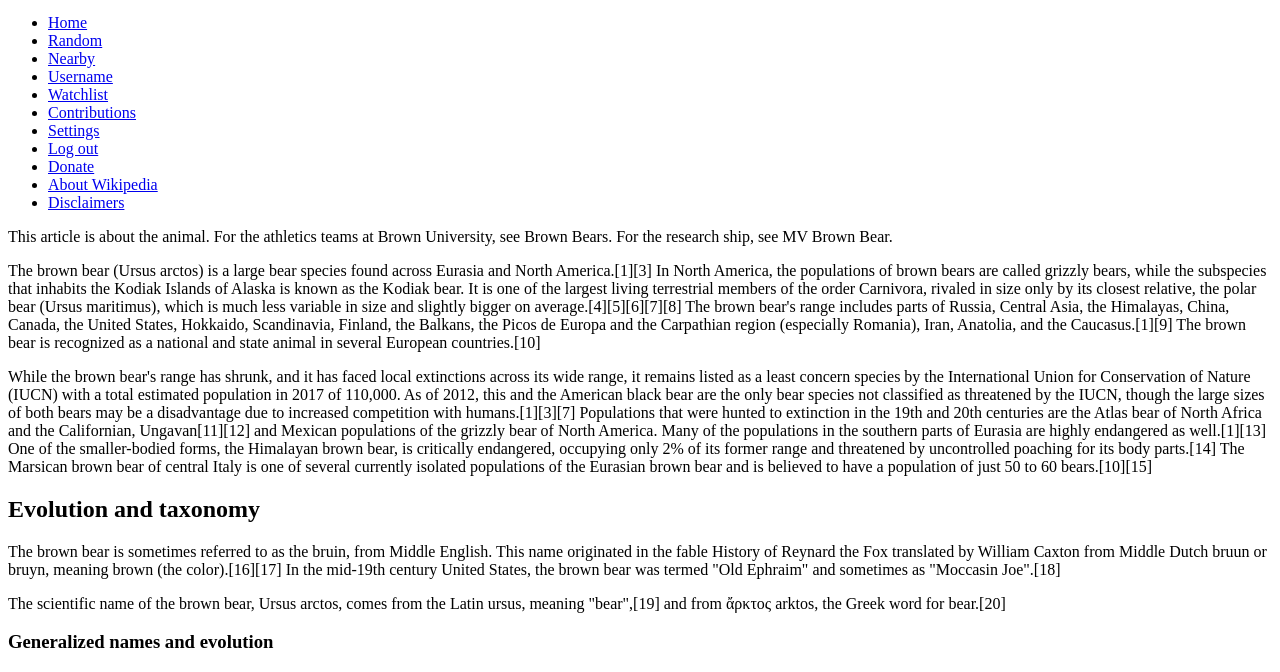
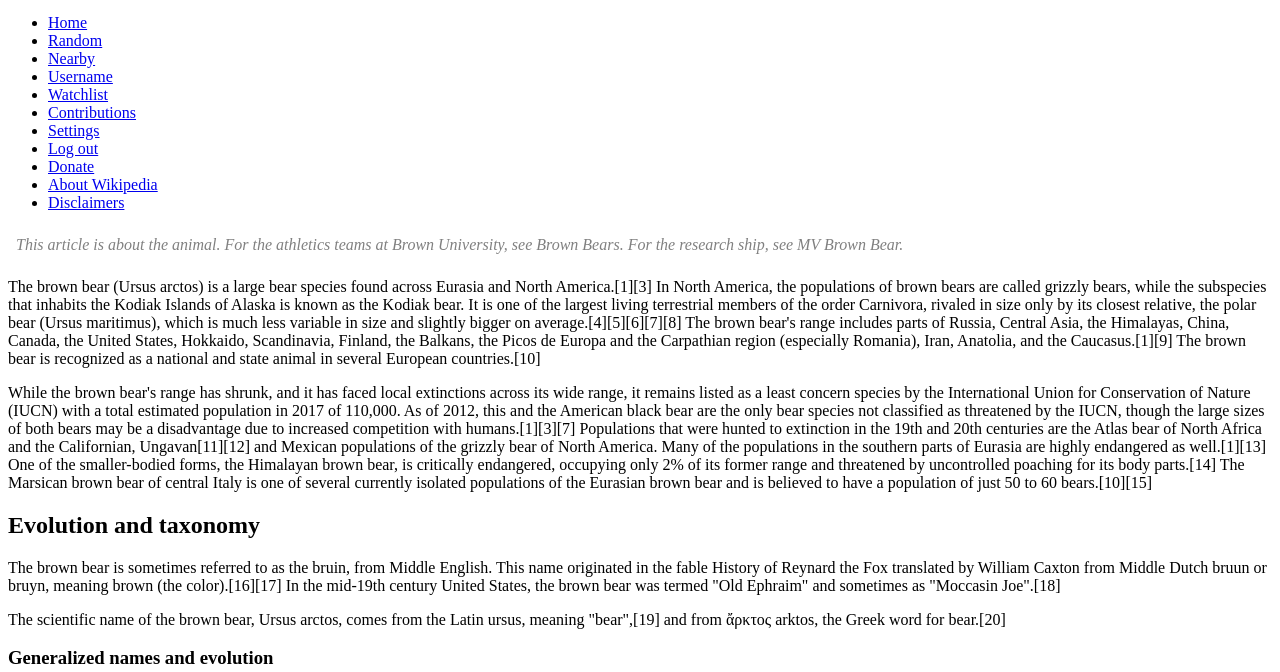
Before and after one commit to jpark725/Stylin-Syrup-Sow, a plain HTML site: page index.html in a window 1280 px wide. Shown: the part 100-772 px from the top of the page. Drawn offline with Linux system fonts and the light colour scheme.

Commit message:
first push

```diff
--- a/index.html
+++ b/index.html
@@ -13,6 +13,11 @@
   <link rel="apple-touch-icon" href="assets/apple-touch-icon-60x60.png">
   <style>
     /* we'll put the css here */
+    #intro {
+      font-style: italic;
+      color: gray;
+      padding: 0.5em
+    }
   </style>
 </head>
 
@@ -39,7 +44,7 @@
   </nav>
 
   <main id="content">
-    <p>
+    <p id = "intro">
       This article is about the animal. For the athletics teams at Brown University, see Brown Bears. For the research
       ship,
       see MV Brown Bear.
```
